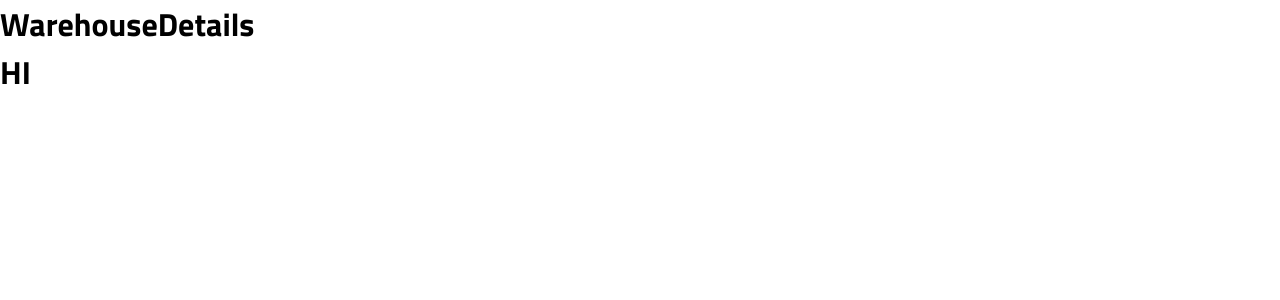
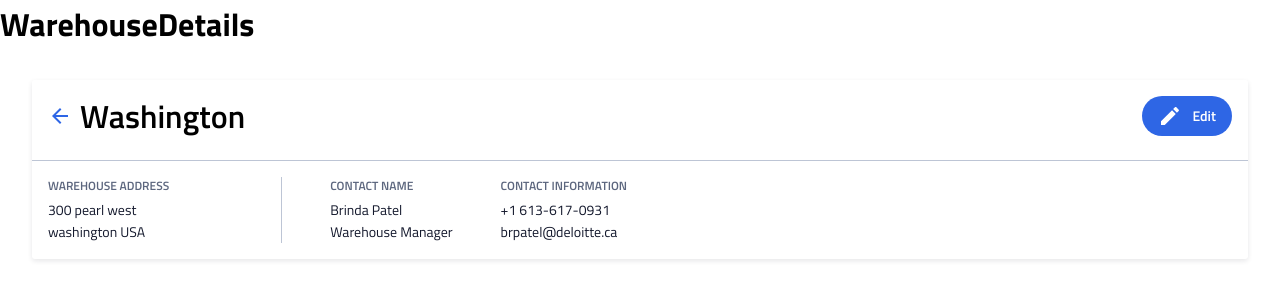
Before and after one commit to passportmidi/bstn-inventory-client, a React (Vite) app: page /warehouse/1 in a window 1280 px wide. Shown: the top 300 px of the page. Built offline with nearby package versions, Linux system fonts and the light colour scheme.

Commit message:
stylign edits to warehousedetails

```diff
--- a/src/components/WarehouseDetails/WarehouseDetails.jsx
+++ b/src/components/WarehouseDetails/WarehouseDetails.jsx
@@ -27,7 +27,61 @@ export default function WarehouseDetailsInfo() {
   //   }
   return (
     <>
-      <h1> HI </h1>
+      <div className="details">
+        <div className="details__head">
+          <div className="details__header">
+            <img
+              className="details__header--back"
+              alt="back-icon"
+              src={backArrow}
+            />
+            <h1 className="details__header--name"> Washington </h1>
+          </div>
+          {/* add in link to edit page  FIXME:*/}
+          <div className="details__edit">
+            <img className="details__edit1" alt="edit-icon" src={editButton} />
+            <div className="details__edit2">
+              <img
+                className="details__edit2--icon"
+                alt="edit-icon"
+                src={editButton}
+              />
+              <p className="details__edit2--desc"> Edit </p>
+            </div>
+          </div>
+        </div>
+        <div className="details__main">
+          <div className="details__address">
+            <h3 className="details__subheader"> Warehouse Address </h3>
+            <p className="details__desc details__same-line"> 300 pearl west </p>
+            <p className="details__desc details__same-line">washington USA</p>
+          </div>
+          <div className="details__contact">
+            <div className="details__name">
+              <h3 className="details__subheader"> Contact Name </h3>
+              <p className="details__desc"> Brinda Patel </p>
+              <p className="details__desc"> Warehouse Manager</p>
+            </div>
+            <div className="details__information">
+              <h3 className="details__subheader"> Contact Information </h3>
+              <p className="details__desc"> +1 613-617-0931 </p>
+              <p className="details__desc"> brpatel@deloitte.ca </p>
+            </div>
+          </div>
+        </div>
+      </div>
     </>
   );
 }
+
+{
+  /* "warehouse_name": "Manhattan",
+    "address": "503 Broadway",
+    "city": "New York",
+    "country": "USA",
+    "contact_name": "Parmin Aujla",
+    "contact_position": "Warehouse Manager",
+    "contact_phone": "+1 (646) 123-1234",
+    "contact_email": "paujla@instock.com"
+    </> */
+}
--- a/src/components/WarehouseDetails/WarehouseDetails.scss
+++ b/src/components/WarehouseDetails/WarehouseDetails.scss
@@ -1,2 +1,126 @@
 @use "../../styles/partials/mixins" as *;
 @use "../../styles/partials/variables" as *;
+
+.details {
+  margin-top: -1rem; //to be tested once nav is put in
+  margin: 2rem; //FOR TESTING
+  border-radius: 3px;
+  box-shadow: 0px 2px 5px 0px #13182c1a;
+
+  &__head {
+    padding: 1rem;
+    padding-bottom: 1.5rem;
+    display: flex;
+    flex-direction: row;
+    justify-content: space-between;
+    align-items: center;
+    border-bottom: solid 1px $secondary-cloud;
+  }
+
+  &__header {
+    display: flex;
+    flex-direction: row;
+    gap: 0.5rem;
+
+    // &--back {
+    // }
+
+    &--name {
+      @include page-header;
+    }
+  }
+
+  //   &__edit {
+  //     // background-color: $primary-indigo;
+  //   }
+
+  &__edit1 {
+    background-color: $primary-indigo;
+    border-radius: 50%;
+    padding: 6px;
+    align-items: center;
+    align-self: center;
+
+    @include tablet {
+      display: none;
+    }
+  }
+  &__edit2 {
+    display: none;
+
+    @include tablet {
+      @include labels-links-buttons;
+      color: $primary-white;
+      display: flex;
+      flex-direction: row;
+      background-color: $primary-indigo;
+      border-radius: 20px;
+      padding: 8px 16px;
+      gap: 10px;
+      align-items: center;
+    }
+
+    // &--icon {
+    // }
+
+    // &--desc {
+    // }
+  }
+
+  &__main {
+    padding: 1rem;
+    display: flex;
+    flex-direction: column;
+
+    @include tablet {
+      flex-direction: row;
+      gap: 7em;
+    }
+  }
+
+  &__address {
+    padding-bottom: 1rem;
+
+    @include tablet {
+      padding-bottom: 0rem;
+    }
+  }
+
+  &__subheader {
+    @include table-header;
+    color: $secondary-slate;
+    text-transform: uppercase;
+    padding-bottom: 0.25rem;
+  }
+
+  &__desc {
+    @include body-medium;
+    color: $primary-black;
+  }
+
+  &__same-line {
+    display: inline;
+
+    @include tablet {
+      display: block;
+    }
+  }
+
+  &__contact {
+    display: flex;
+    flex-direction: row;
+    gap: 3rem;
+    // justify-content: space-between;
+
+    @include tablet {
+      border-left: $secondary-cloud solid 1px;
+      padding-left: 3rem;
+    }
+  }
+
+  &__name {
+  }
+
+  &__information {
+  }
+}
```
